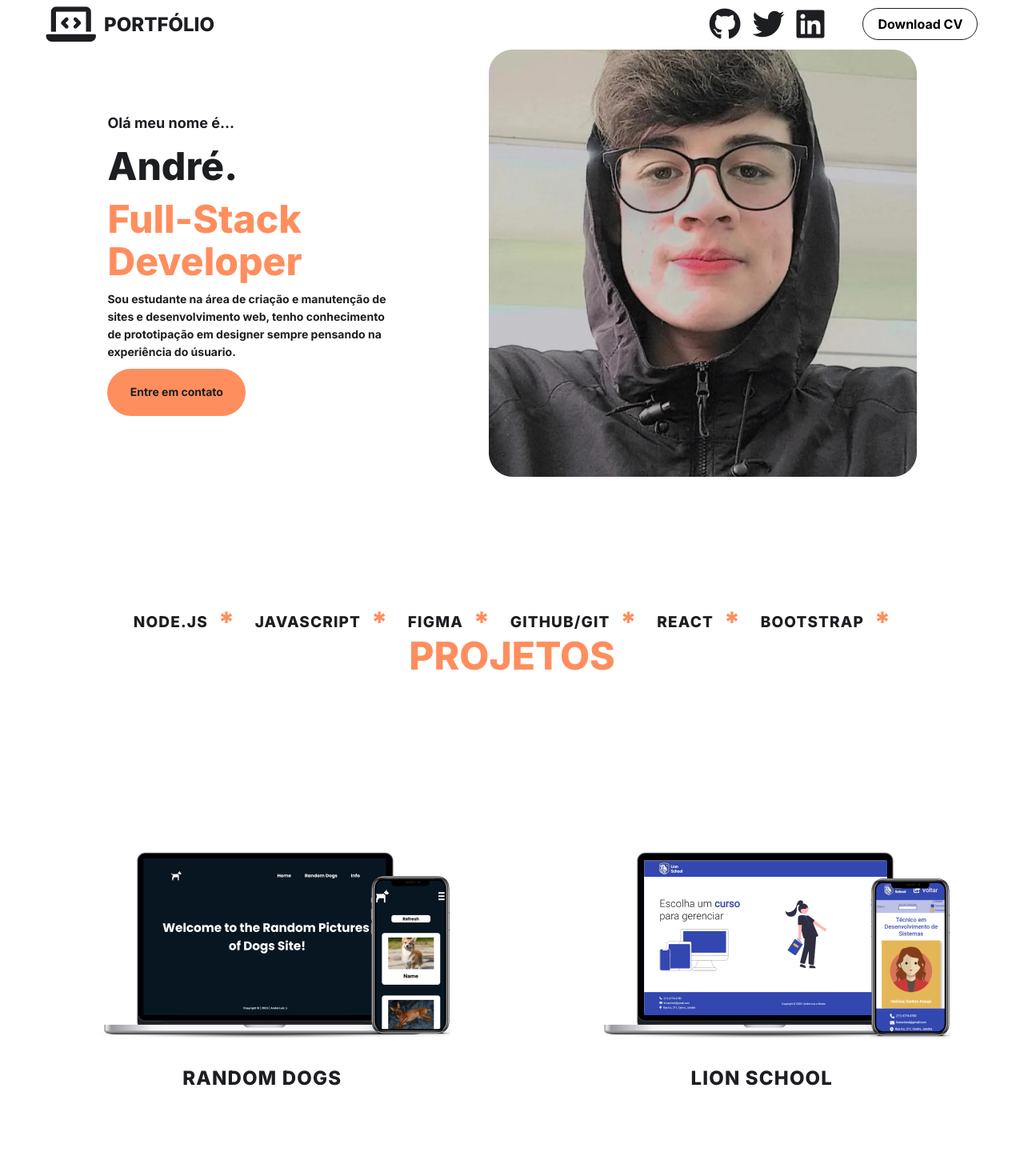
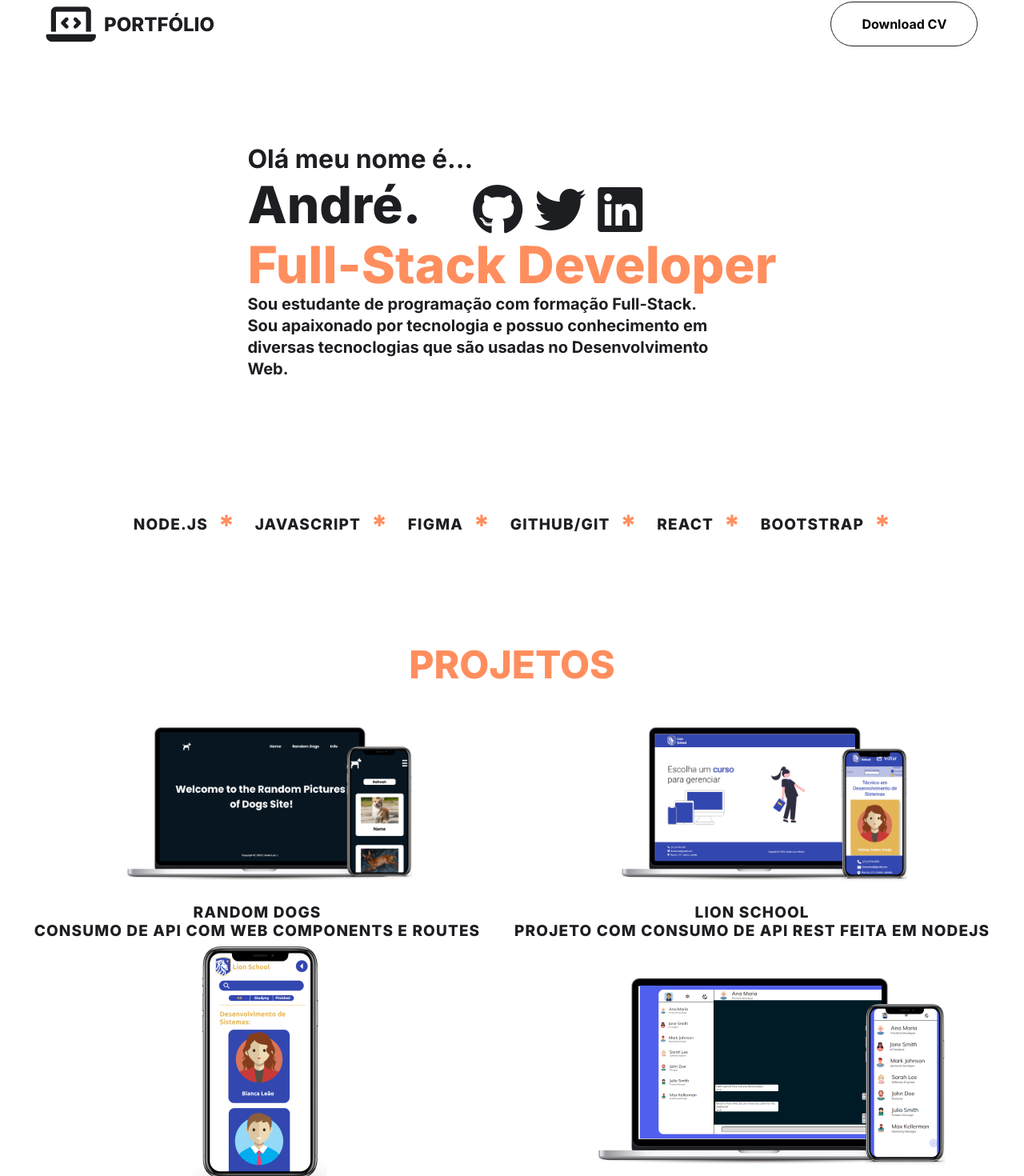
Before and after one commit to AndreLuisConstantino/Portfolio-React, a React (Create React App) app: page / in a window 1280 px wide. Shown: the part 10-1480 px from the top of the page at 80% size. Built offline with nearby package versions, Linux system fonts and the light colour scheme.

Commit message:
projetos feito

```diff
--- a/src/components/header/Header.css
+++ b/src/components/header/Header.css
@@ -31,37 +31,7 @@ header {
     font-size: 50px;
   }
 
-  .icons-button__container {
-    display: flex;
-    flex-direction: row;
-    gap: 3rem;
-  }
 
-  .icons {
-    display: flex;
-    gap: 15px;
-  }
-
-  .icons i {
-    font-size: 40px;
-    cursor: pointer;
-  }
-
-  .fa-github:hover {
-    transform: translateY(-10px);
-    transition: 0.4s;
-    color: #ff8e5e;
-  }
-  .fa-twitter:hover {
-    transform: translateY(-10px);
-    transition: 0.4s;
-    color: #ff8e5e;
-  }
-  .fa-linkedin:hover {
-    transform: translateY(-10px);
-    transition: 0.4s;
-    color: #ff8e5e;
-  }
 
   .link-cv {
     display: flex;
@@ -69,7 +39,8 @@ header {
     align-items: center;
     border-radius: 60px;
     border: 1px solid #1d1e22;
-    width: 9rem;
+    width: 11.5rem;
+    height: 3.5rem;
   }
 
   .link-cv:hover {
--- a/src/components/header/Header.js
+++ b/src/components/header/Header.js
@@ -1,4 +1,4 @@
-import "./Header.css"
+import "./Header.css";
 
 const Header = () => {
   return (
@@ -7,16 +7,15 @@ const Header = () => {
         <i class="fa-solid fa-laptop-code"></i>
         <span>PORTFÓLIO</span>
       </div>
-      <div className="icons-button__container">
-        <div className="icons">
+
+      {/* <div className="icons">
           <i class="fa-brands fa-github"></i>
           <i class="fa-brands fa-twitter"></i>
           <i class="fa-brands fa-linkedin"></i>
-        </div>
-        <a href="#" className="link-cv">
-          <span>Download CV</span>
-        </a>
-      </div>
+        </div> */}
+      <a href="#" className="link-cv">
+        <span>Download CV</span>
+      </a>
     </header>
   );
 };
--- a/src/components/main/HomeContainer.js
+++ b/src/components/main/HomeContainer.js
@@ -26,22 +26,26 @@ const HomeContainer = () => {
     <section className="home__container">
       <div className="info__container">
         <div className="info-text">
-          <span className="hello">Olá meu nome é...</span>
-          <p className="name">André.</p>
-          <h2 className="developer">
-            Full-Stack <br></br>Developer
-          </h2>
+          <div className="text-icons">
+            <div className="text-align">
+              <span className="hello">Olá meu nome é...</span>
+              <p className="name">André.</p>
+            </div>
+              <div className="icons">
+                <i class="fa-brands fa-github"></i>
+                <i class="fa-brands fa-twitter"></i>
+                <i class="fa-brands fa-linkedin"></i>
+              </div>
+          </div>
+
+          <h2 className="developer">Full-Stack Developer</h2>
           <span className="info-text">
-            Sou estudante na área de criação e manutenção de <br />
-            sites e desenvolvimento web, tenho conhecimento <br />
-            de prototipação em designer sempre pensando na <br />
-            experiência do úsuario.{" "}
+            Sou estudante de programação com formação Full-Stack. <br />
+            Sou apaixonado por tecnologia e possuo conhecimento em <br />
+            diversas tecnoclogias que são usadas no Desenvolvimento <br />
+            Web.
           </span>
-          <a href="#" className="button-contact">
-            <span>Entre em contato</span>
-          </a>
         </div>
-        <img src={andre} alt="André" />
       </div>
       <div className="linguagens__container">
         {linguagem.map((nomeLing) => (
--- a/src/components/main/Main.css
+++ b/src/components/main/Main.css
@@ -24,6 +24,7 @@ main {
   justify-content: center;
   align-items: center;
   gap: 10vw;
+  width: 100%;
   text-align: left;
 }
 
@@ -34,37 +35,39 @@ main {
 }
 
 .hello {
-  font-size: 18px;
+  color: #1d1e22;
+  font-size: 32px;
   font-style: normal;
   font-weight: 700;
-  line-height: 29px;
+  line-height: 29px; /* 90.625% */
   font-family: "Inter", sans-serif;
 }
 
 .name {
-  font-size: 48px;
+  color: #1d1e22;
+  font-family: "Inter", sans-serif;
+  font-size: 64px;
   font-style: normal;
   font-weight: 800;
   line-height: normal;
-  font-family: "Inter", sans-serif;
 }
 
 .developer {
   color: #ff8e5e;
   font-family: "Inter", sans-serif;
-  font-size: 48px;
+  font-size: 64px;
   font-style: normal;
   font-weight: 800;
-  line-height: 53px; /* 110.417% */
+  line-height: 53px; /* 82.813% */
 }
 
 .info-text {
   color: #1d1e22;
   font-family: "Inter", sans-serif;
-  font-size: 14px;
+  font-size: 20px;
   font-style: normal;
   font-weight: 700;
-  line-height: 22px;
+  line-height: 27px; /* 135% */
 }
 
 .button-contact {
@@ -121,6 +124,7 @@ main {
 .projects__container {
   height: 90vh;
   display: grid;
+  width: 100%;
   grid-template-columns: 1fr;
   grid-template-rows: 10vh 1fr;
 }
@@ -133,30 +137,103 @@ main {
   font-style: normal;
   font-weight: 800;
   line-height: normal;
+  place-self: center;
 }
 
 .projects__images {
   grid-row: 2;
+  height: 100%;
+  width: 100%;
   place-self: center;
   display: flex;
-  flex-direction: row;
+  flex-direction: column;
   align-items: center;
-  justify-content: center;
-  gap: 12vw;
+  justify-content: space-between;
 }
 
-.projects__images div {
+.top {
+  display: flex;
+  flex-direction: row;
+  justify-content: space-evenly;
+  align-items: center;
+  width: 100%;
+}
+
+.bottom {
+  display: flex;
+  flex-direction: row;
+  justify-content: space-evenly;
+  align-items: center;
+  width: 100%;
+}
+
+.bottom div {
   display: flex;
   flex-direction: column;
+  justify-content: center;
+  align-items: center;
+}
+
+.lion-school-mobile img {
+  width:  8.8vw;
+  height: 30.9vh;
+  flex-shrink: 0;
+}
+
+.top div {
+  display: flex;
+  flex-direction: column;
+  justify-content: center;
+  align-items: center;
+}
+
+.top img {
+  width: auto;
+  height: 32.4vh;
+  flex-shrink: 0;
 }
 
 .projects__images span {
   font-family: "Inter", sans-serif;
   color: #1d1e22;
-  font-size: 1.5rem;
+  text-align: center;
+  font-size: 19px;
   font-style: normal;
   font-weight: 800;
   line-height: normal;
   letter-spacing: 1.14px;
   text-transform: uppercase;
 }
+
+.text-icons {
+  display: flex;
+  flex-direction: row;
+  justify-content: left;
+  align-items: end;
+}
+
+.icons {
+  display: flex;
+  gap: 15px;
+}
+
+.icons i {
+  font-size: 4rem;
+  cursor: pointer;
+}
+
+.fa-github:hover {
+  transform: translateY(-10px);
+  transition: 0.4s;
+  color: #ff8e5e;
+}
+.fa-twitter:hover {
+  transform: translateY(-10px);
+  transition: 0.4s;
+  color: #ff8e5e;
+}
+.fa-linkedin:hover {
+  transform: translateY(-10px);
+  transition: 0.4s;
+  color: #ff8e5e;
+}
--- a/src/components/main/ProjectContainer.js
+++ b/src/components/main/ProjectContainer.js
@@ -1,18 +1,47 @@
 import randomDogs from "../../assets/random-dogs.png";
 import lionSchool from "../../assets/lion-school.png";
+import lionSchoolMobile from "../../assets/lion-school-mobile.png";
+import empresarialChat from "../../assets/empresarial-chat.png";
 
 const ProjectContainer = () => {
   return (
     <section className="projects__container">
       <h1>PROJETOS</h1>
       <div className="projects__images">
-        <div>
-          <img src={randomDogs} alt="Random dogs" />
-          <span>Random Dogs</span>
+        <div className="top">
+          <div>
+            <img src={randomDogs} alt="Random dogs" />
+            <span>
+              Random dogs <br />
+              consumo de api com web components e routes
+            </span>
+          </div>
+          <div>
+            <img src={lionSchool} alt="Lion School" />
+            <span>
+              lION SCHOOL <br />
+              Projeto com consumo de api rest feita em nodejs
+            </span>
+          </div>
         </div>
-        <div>
-          <img src={lionSchool} alt="Lion School" />
-          <span>Lion School</span>
+        <div className="bottom">
+          <div>
+            <img
+              src={lionSchoolMobile}
+              alt="Lion School Mobile"
+              className="lion-school-mobile"
+            />
+            <span>
+              lION SCHOOL <br />
+              CONSUMO DE API EM KOTLIN COM JETPACK COMPOSE
+            </span>
+          </div>
+          <div>
+            <img src={empresarialChat} alt="Lion School Mobile" />
+            <span>
+              empresarial chat <br /> Projeto com consumo de api rest feita em nodejs
+            </span>
+          </div>
         </div>
       </div>
     </section>
```
Also changed, not shown: src/assets/empresarial-chat.png (added), src/assets/lion-school-mobile.png (added).
